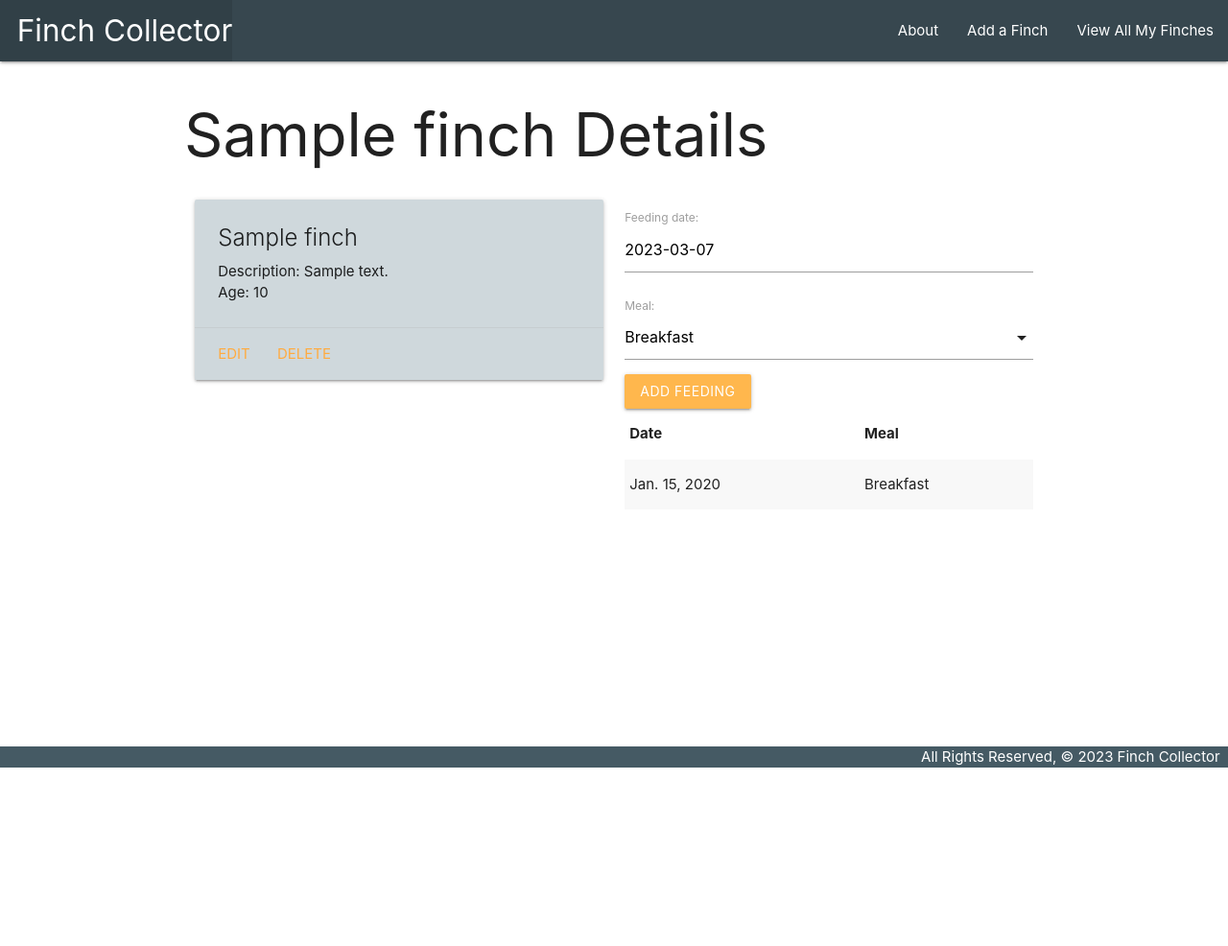
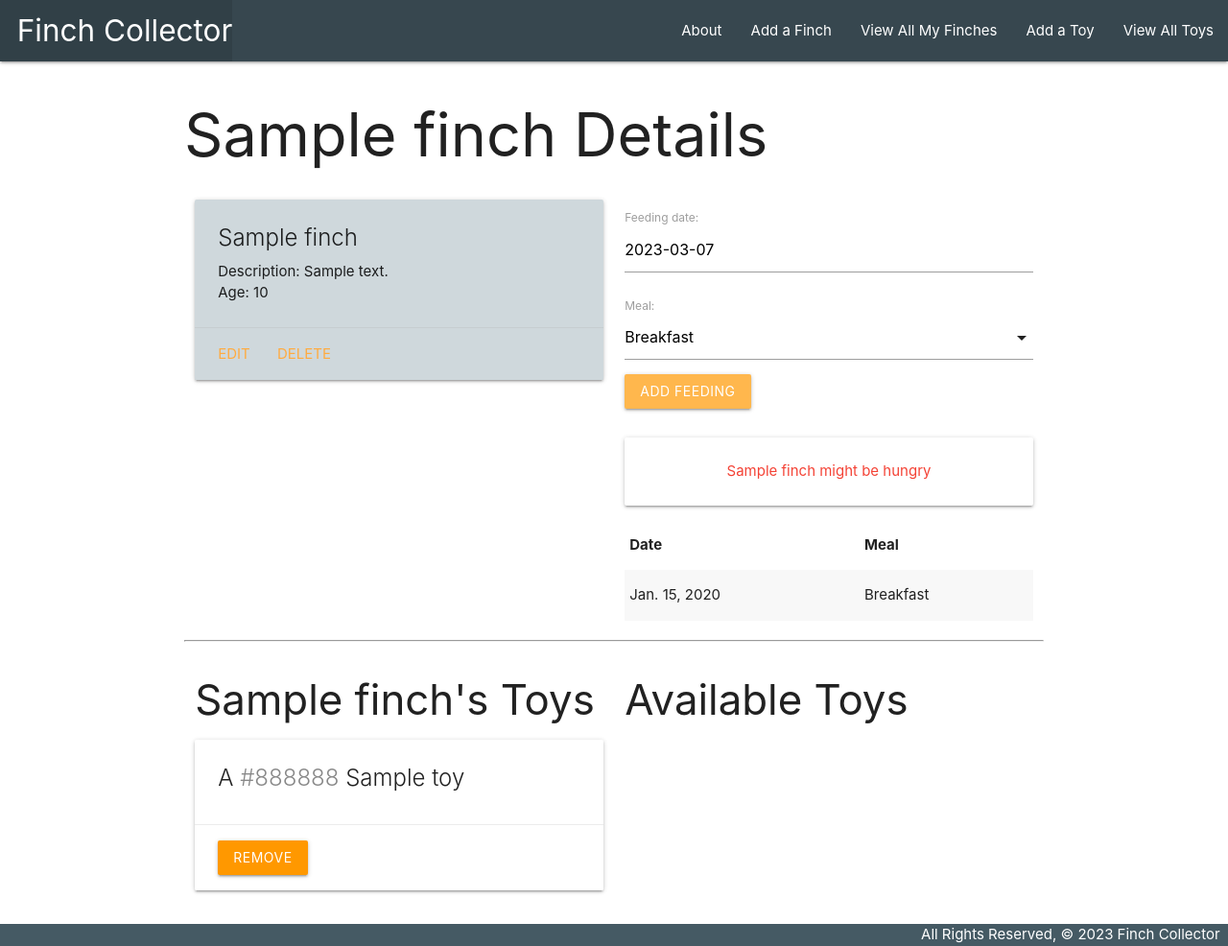
Before and after one commit to cartergeile/finchcollector, a Django app: page /finches/1/ in a window 1280 px wide. Shown: the whole page at 96% size. Before the commit the page ends 800 px from the top, so only its background shows below. Run offline with Django 4.2, Linux system fonts and the light colour scheme; tables that the repository leaves empty hold one stand-in row (values such as "Sample post").

Commit message:
finished deliverable finch collector

```diff
--- a/main_app/admin.py
+++ b/main_app/admin.py
@@ -1,6 +1,7 @@
 from django.contrib import admin
-from .models import Finch, Feeding
+from .models import Finch, Feeding, Toy
 
 # Register your models here.
 admin.site.register(Finch)
 admin.site.register(Feeding)
+admin.site.register(Toy)
--- a/main_app/models.py
+++ b/main_app/models.py
@@ -1,5 +1,6 @@
 from django.db import models
 from django.urls import reverse
+from datetime import date
 
 # Create your models here.
 
@@ -9,10 +10,24 @@ MEALS = (
     ('D', 'Dinner')
 )
 
+class Toy(models.Model):
+    name = models.CharField(max_length=50)
+    color = models.CharField(max_length=20)
+
+    def __str__(self):
+        return f"{self.color} {self.name}"
+
+    def get_absolute_url(self):
+        return reverse('toys_detail', kwargs={'pk': self.id})
+
 class Finch(models.Model):
     name = models.CharField(max_length=50)
     description = models.TextField(max_length=150)
     age = models.IntegerField()
+    toys = models.ManyToManyField(Toy)
+
+    def fed_for_today(self):
+        return self.feeding_set.filter(date=date.today()).count() >= len(MEALS)
 
     def __str__(self):
         return self.name
@@ -32,3 +47,6 @@ class Feeding(models.Model):
 
     def __str__(self):
         return f"{self.get_meal_display()} on {self.date}"
+
+    class Meta:
+        ordering = ['-date']
--- a/main_app/templates/base.html
+++ b/main_app/templates/base.html
@@ -22,6 +22,8 @@
           <li><a href="{% url 'about' %}">About</a></li>
           <li><a href="{% url 'finches_create' %}">Add a Finch</a></li>
           <li><a href="{% url 'index' %}">View All My Finches</a></li>
+          <li><a href="{% url 'toys_create' %}">Add a Toy</a></li>
+          <li><a href="{% url 'toys_index' %}">View All Toys</a></li>
         </ul>
       </div>
     </nav>
--- a/main_app/templates/finches/detail.html
+++ b/main_app/templates/finches/detail.html
@@ -26,6 +26,12 @@
       {{ feeding_form.as_p }}
       <input type="submit" class="btn orange lighten-2" value="Add Feeding">
     </form>
+    <br>
+    {% if finch.fed_for_today %}
+      <div class="card-panel teal-text center-align">{{ finch.name }} has been fed all meals for today </div>
+    {% else %}
+    <div class="card-panel red-text center-align">{{ finch.name }} might be hungry</div>
+    {% endif %}
     <table class="striped">
       <thead>
         <tr><th>Date</th><th>Meal</th></tr>
@@ -39,6 +45,51 @@
         {% endfor %}
       </tbody>
     </table>
+  </div>
+</div>
+<hr>
+<div class="row">
+  <div class="col s6">
+    <h3>{{finch.name}}'s Toys</h3>
+    {% if finch.toys.count %}
+      {% for toy in finch.toys.all %}
+        <div class="card">
+          <div class="card-content">
+            <span class="card-title">
+              A <span style="color: {{toy.color }}">{{toy.color}} </span>{{ toy.name }}
+            </span>
+          </div>
+          <div class="card-action">
+            <form action="{% url 'unassoc_toy' finch.id toy.id %}" method="POST">
+              {% csrf_token %}
+              <input type="submit" class="btn orange" value="REMOVE">
+            </form>
+          </div>
+        </div>
+      {% endfor%}
+      {% else %}
+      <h5>No Toys</h5>
+    {% endif %}
+  </div>
+  <div class="col s6">
+    <h3>Available Toys</h3>
+    {% if toys.count %}
+      {% for toy in toys.all %}
+      <div class="card">
+        <div class="card-content">
+          <span class="card-title">
+            A <span style="color: {{toy.color }}">{{toy.color}} </span>{{ toy.name }}
+          </span>
+        </div>
+        <div class="card-action">
+          <form action="{% url 'assoc_toy' finch.id toy.id %}" method="POST">
+            {% csrf_token %}
+            <input type="submit" class="btn" value="ADD">
+          </form>
+        </div>
+      </div>
+      {% endfor %}
+    {% endif %}
   </div>
 </div>
 
--- a/main_app/urls.py
+++ b/main_app/urls.py
@@ -10,4 +10,11 @@ urlpatterns = [
   path('finches/<int:pk>/delete/', views.FinchDelete.as_view(), name='finches_delete'),
   path('finches/<int:finch_id>/add_feeding/', views.add_feeding, name='add_feeding'),
   path('finches/<int:finch_id>/', views.finches_detail, name='detail'),
+  path('finches/<int:finch_id>/assoc_toy/<int:toy_id>/', views.assoc_toy, name='assoc_toy'),
+  path('finches/<int:finch_id>/unassoc_toy/<int:toy_id>/', views.unassoc_toy, name='unassoc_toy'),
+  path('toys/', views.ToyList.as_view(), name='toys_index'),
+  path('toys/<int:pk>/create/', views.ToyCreate.as_view(), name='toys_create'),
+  path('toys/<int:pk>/update/', views.ToyUpdate.as_view(), name='toys_update'),
+  path('toys/<int:pk>/delete/', views.ToyDelete.as_view(), name='toys_delete'),
+  path('toys/<int:pk>/', views.ToyDetail.as_view(), name='toys_detail'),
 ]
--- a/main_app/views.py
+++ b/main_app/views.py
@@ -1,6 +1,8 @@
 from django.shortcuts import render, redirect
 from django.views.generic.edit import CreateView, UpdateView, DeleteView
-from .models import Finch
+from django.views.generic import ListView
+from django.views.generic.detail import DetailView
+from .models import Finch, Toy
 from .forms import FeedingForm
 
 # lists of dummy finches
@@ -28,9 +30,12 @@ def finches_index(request):
 def finches_detail(request, finch_id):
   finch = Finch.objects.get(id=finch_id)
 
+  id_list = finch.toys.all().values_list('id')
+  toys_finch_doesnt_have = Toy.objects.exclude(id__in=id_list)
+
   feeding_form = FeedingForm()
 
-  return render(request, 'finches/detail.html', { 'finch': finch, 'feeding_form': feeding_form })
+  return render(request, 'finches/detail.html', { 'finch': finch, 'feeding_form': feeding_form, 'toys': toys_finch_doesnt_have })
 
 class FinchCreate(CreateView):
   model = Finch
@@ -52,3 +57,39 @@ def add_feeding(request, finch_id):
     new_feeding.finch_id = finch_id
     new_feeding.save()
   return redirect('detail', finch_id=finch_id)
+
+def assoc_toy(request, finch_id, toy_id):
+  Finch.objects.get(id=finch_id).toys.add(toy_id)
+  return redirect('detail', finch_id=finch_id)
+
+def unassoc_toy(request, finch_id, toy_id):
+  Finch.objects.get(id=finch_id).toys.remove(toy_id)
+  return redirect('detail', finch_id=finch_id)
+
+# toy list
+class ToyList(ListView):
+  model = Toy
+  template_name = 'toys/index.html'
+
+# toy detail
+class ToyDetail(DetailView):
+  model = Toy
+  template_name = 'toys/detail.html'
+
+# toy create
+class ToyCreate(CreateView):
+  model = Toy
+  fields = ['name', 'color']
+
+  def form_valid(self, form):
+    return super().form_valid(form)
+
+# toy update
+class ToyUpdate(UpdateView):
+  model = Toy
+  fields = ['name', 'color']
+
+# toy delete
+class ToyDelete(DeleteView):
+  model = Toy
+  success_url = '/toys/'
```
Also changed, not shown: main_app/templates/main_app/toy_confirm_delete.html (added, +12 -0 lines), main_app/templates/main_app/toy_form.html (added, +15 -0 lines), main_app/migrations/0003_toy_alter_feeding_options_alter_feeding_date_and_more.py (added).
